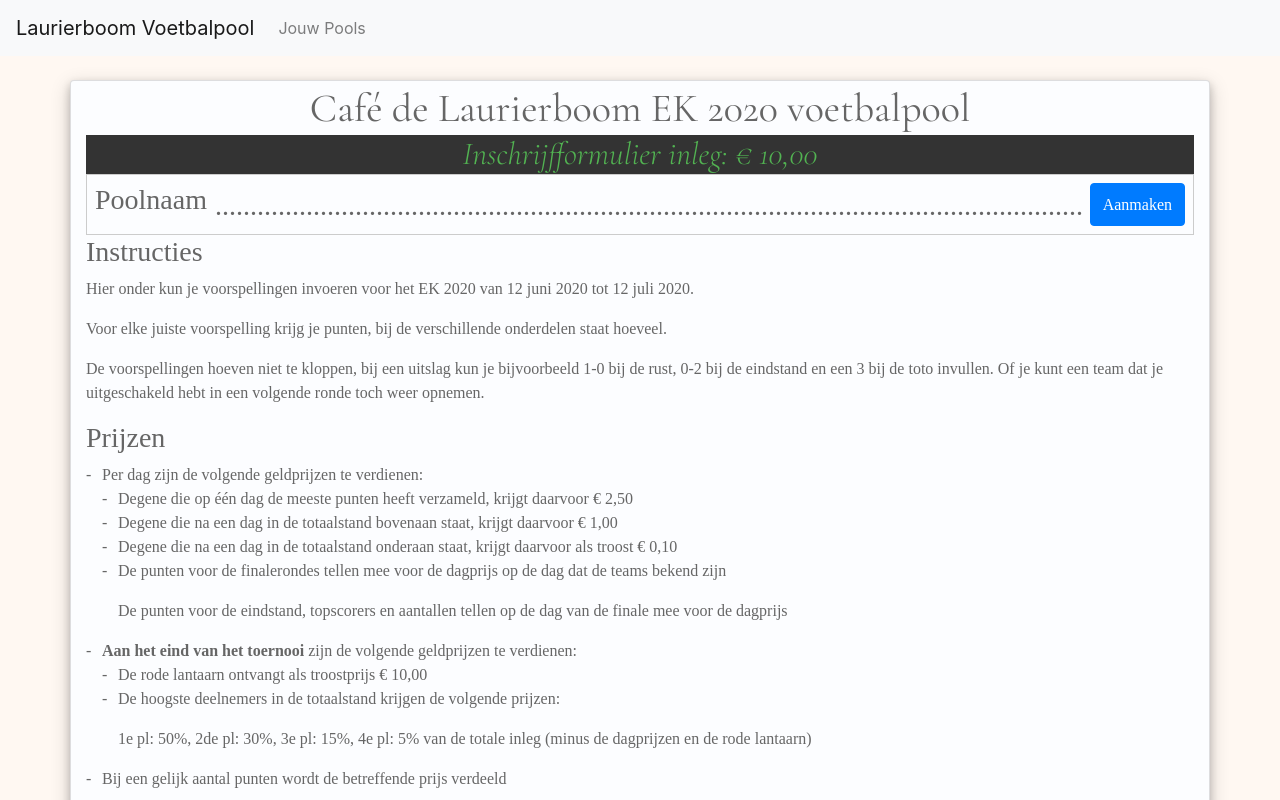
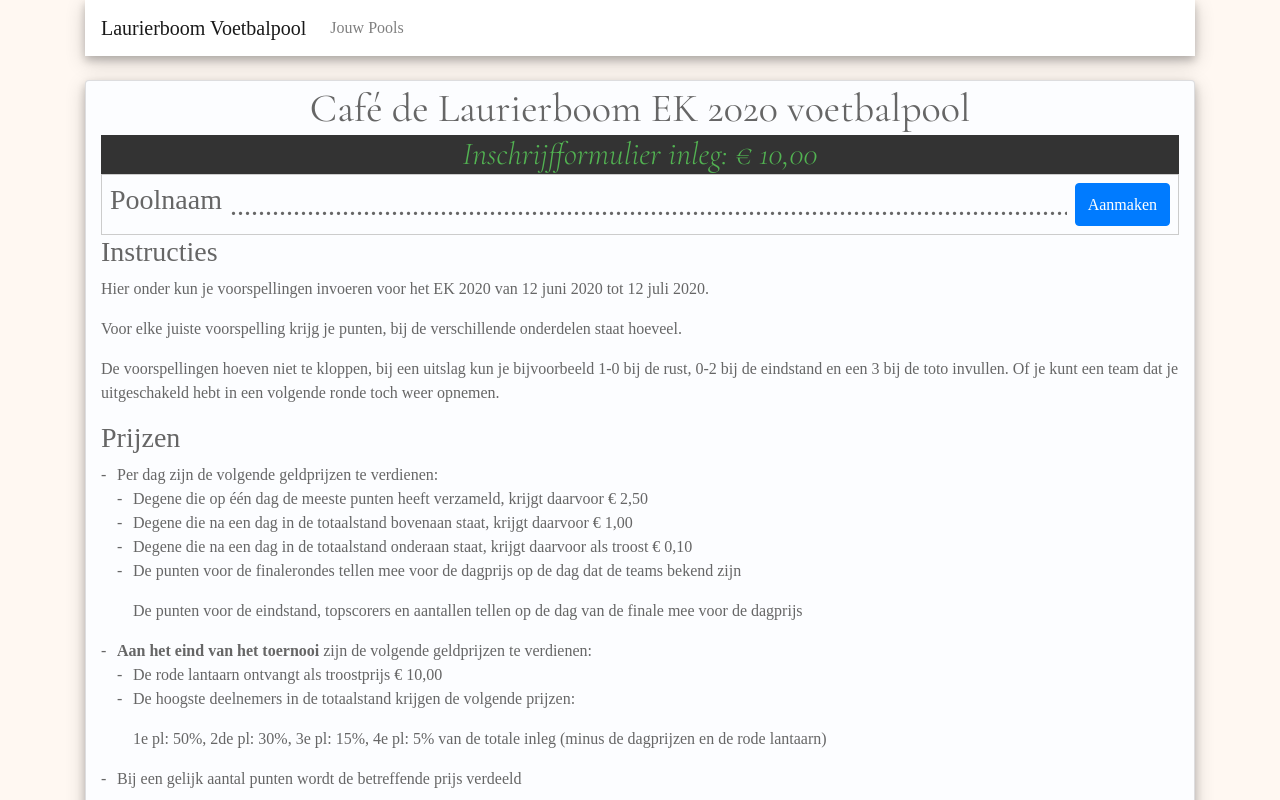
Before and after one commit to swapsCAPS/vbpool-frontend, a Vue app: page /#/form in a window 1280 px wide. Shown: the top 800 px of the page. Built offline with nearby package versions, Linux system fonts and the light colour scheme; no server answers; sample sign-in values are in the browser's storage; a web font is replaced by a local one.

Commit message:
css tweaks

```diff
--- a/src/App.vue
+++ b/src/App.vue
@@ -1,11 +1,13 @@
 <template lang="pug">
-  div
-    NavBar
+  #app
     .container
       .row
         .col-12
-          #app
-            router-view
+          NavBar
+    .container
+      .row
+        .col-12
+          router-view
 </template>
 
 <script>
@@ -75,10 +77,9 @@ body {
   background-color: #fff8f2 !important;
   color: #666 !important;
   cursor: default !important;
-}
-
-.container {
-  font-family: 'Times New Roman', serif;
+  font-family: 'Times New Roman', serif !important;
+  -webkit-font-smoothing: antialiased;
+  -moz-osx-font-smoothing: grayscale;
 }
 
 input {
@@ -101,11 +102,6 @@ input[type=number] {
   -moz-appearance: textfield;
 }
 
-#app {
-  -webkit-font-smoothing: antialiased;
-  -moz-osx-font-smoothing: grayscale;
-}
-
 .card {
   box-shadow: 0 4px 8px 0 rgba(0, 0, 0, 0.2), 0 6px 20px 0 rgba(0, 0, 0, 0.19);
 }
--- a/src/components/NavBar.vue
+++ b/src/components/NavBar.vue
@@ -1,5 +1,5 @@
 <template lang="pug">
-  nav.navbar.navbar-expand-lg.navbar-light.bg-light
+  nav.navbar.navbar-expand-lg.navbar-light.bg-light.vbp-navbar
     a.navbar-brand Laurierboom Voetbalpool
     button.navbar-toggler(
       type="button"
@@ -30,26 +30,8 @@ export default {
 </script>
 
 <style scoped>
-.wrapper {
-  position: relative;
-  overflow: hidden;
-  white-space: nowrap;
+.vbp-navbar {
+  background-color: #fff !important;
+  box-shadow: 0 4px 8px 0 rgba(0, 0, 0, 0.2), 0 6px 20px 0 rgba(0, 0, 0, 0.19);
 }
-
-.wrapper .input {
-  position: relative;
-}
-
-.wrapper .input input {
-  background-color: transparent;
-}
-
-.wrapper .dots {
-  position: absolute;
-  top: 0.4rem;
-  left: 0;
-  bottom: 0;
-  right: 0;
-}
-
 </style>
--- a/src/components/PoolForm.vue
+++ b/src/components/PoolForm.vue
@@ -1,11 +1,14 @@
 <template lang="pug">
   .row
-    .col-12.mt-4.a4.card
-      Front
-    .col-12.mb-4.a4.card.back
-      Back
-    .col-12.mb-4.a4.card
-      Menu
+    .col-12.mt-4
+      .a4.card
+        Front
+    .col-12.mb-4
+      .a4.card.back
+        Back
+    .col-12.mb-4
+      .a4.card
+        Menu
 </template>
 
 <script>
@@ -43,6 +46,8 @@ export default {
 .a4 {
   background: #fcfdff;
   padding-bottom: 3rem;
+  padding-left: 15px;
+  padding-right: 15px;
 }
 
 .back {
```
